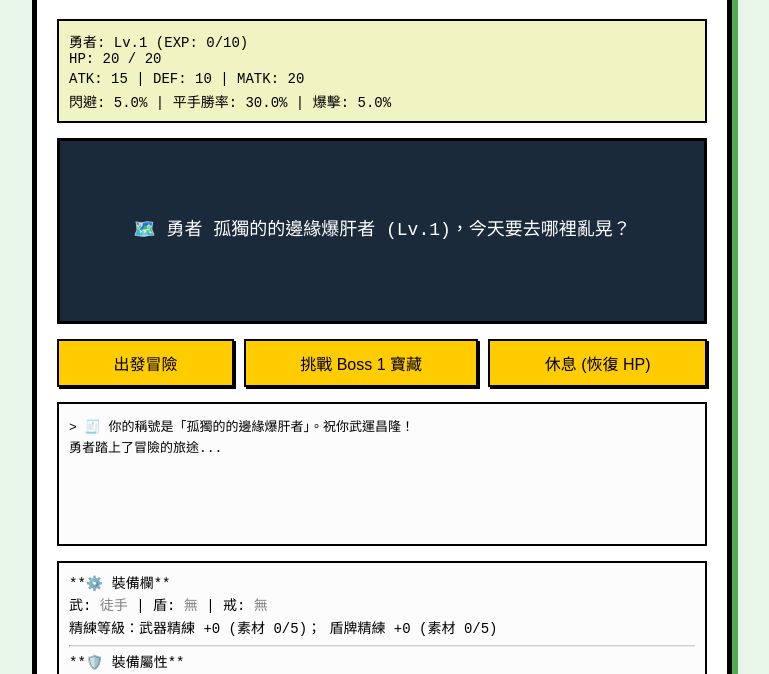
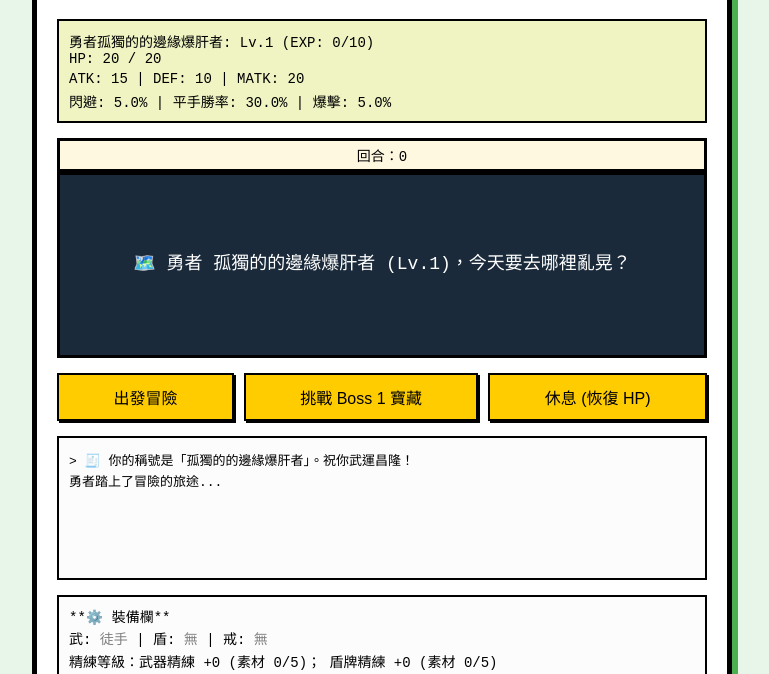
Before and after one commit to jack7534/adventure-game, a plain HTML site: page index.html in a window 1280 px wide. Both pictures are taken after a click on the button "✅ 開始冒險". Shown: the part 116-790 px from the top of the page, without its empty margins (258-1027 px from the left). Drawn offline with Linux system fonts and the light colour scheme.

Commit message:
增加回合數  、正常顯示稱號

```diff
--- a/index.html
+++ b/index.html
@@ -165,6 +165,15 @@
             border-bottom: 1px solid #4caf50;
             padding-bottom: 5px;
             margin-top: 15px;
+        }
+
+        #turn-box {
+            margin-top: 6px;
+            padding: 4px 8px;
+            border: 3px solid #000;
+            background-color: #fff8e1;  /* 跟 status-box 類似的顏色 */
+            font-family: 'Courier New', monospace;
+            font-size: 14px;
         }
     </style>
 </head>
@@ -202,7 +211,7 @@
       <select id="titleC"></select>
     </div>
     <div style="text-align:right;">
-      <button onclick="randomTitleOnly()" style="margin-right:8px;">🎲 隨機一組看看</button>
+      <!-- <button onclick="randomTitleOnly()" style="margin-right:8px;">🎲 隨機一組看看</button> -->
       <button onclick="confirmTitle()">✅ 開始冒險</button>
     </div>
   </div>
@@ -228,6 +237,11 @@
             平手勝率: <span id="hero-tie-win-rate-val">30</span>% |
             爆擊: <span id="hero-crit-val">5</span>%
         </div>
+    </div>
+
+    <!-- 新增：回合顯示框 -->
+    <div id="turn-box">
+      回合：<span id="turn-count">0</span>
     </div>
 
     <div id="main-view">
@@ -449,9 +463,12 @@
 
 <script>
     let gameState = 'MAP';
-    let totalTurnCount = 0;   // 總回合數（每次行動+1，破關排序用）
+    let totalTurnCount = 0;   // 這是你原本用來記錄破關排序的
+    let turnCount = 0;        // 這個用來顯示「目前第幾回合」
 
     // ===== 稱號文字庫 =====
+
+    const turnCountSpan = document.getElementById('turn-count');
     // 你之後想要 30 個就一直加
     const TITLE_A = [
       '偉大的','暴走的','神秘的','無情的','熱血的',
@@ -1084,16 +1101,21 @@
     function updateStatus() {
         calculateHeroStats();
 
+            // 顯示目前回合數
+        if (turnCountSpan) {
+            turnCountSpan.textContent = turnCount;
+        }
+
         heroHpSpan.textContent = Math.max(0, hero.hp);
         heroMaxHpSpan.textContent = hero.maxHp;
         heroLevelSpan.textContent = hero.level;
         heroExpSpan.textContent = hero.exp;
         heroExpMaxSpan.textContent = hero.expToNextLevel;
 
-        // 更新稱號顯示：「勇者 称號: Lv...」
-        const title = hero.title || '';   // 看你稱號是存 hero.title 還是 heroTitle
+        // 顯示稱號（勇者 後面那一段）
         if (heroTitleSpan) {
-            heroTitleSpan.textContent = title ? ` ${title}` : '';
+            // 如果你想要顯示成：偉大的廢人 → 前後不要引號，就這樣填
+            heroTitleSpan.textContent = hero.title || '';
         }
 
 
@@ -2409,8 +2431,9 @@ ${art.join('\n')}
             // 關掉遮罩
             document.getElementById("titleSelectBox").style.display = "none";
 
+            hero.title = finalTitle;         // 把稱號存進 hero 裡
             log(`🧾 你的稱號是「${finalTitle}」。祝你武運昌隆！`);
-
+            updateStatus();                  // 立刻刷新畫面，勇者後面會出現稱號
             // 開始遊戲
             startGame();
         }
```
